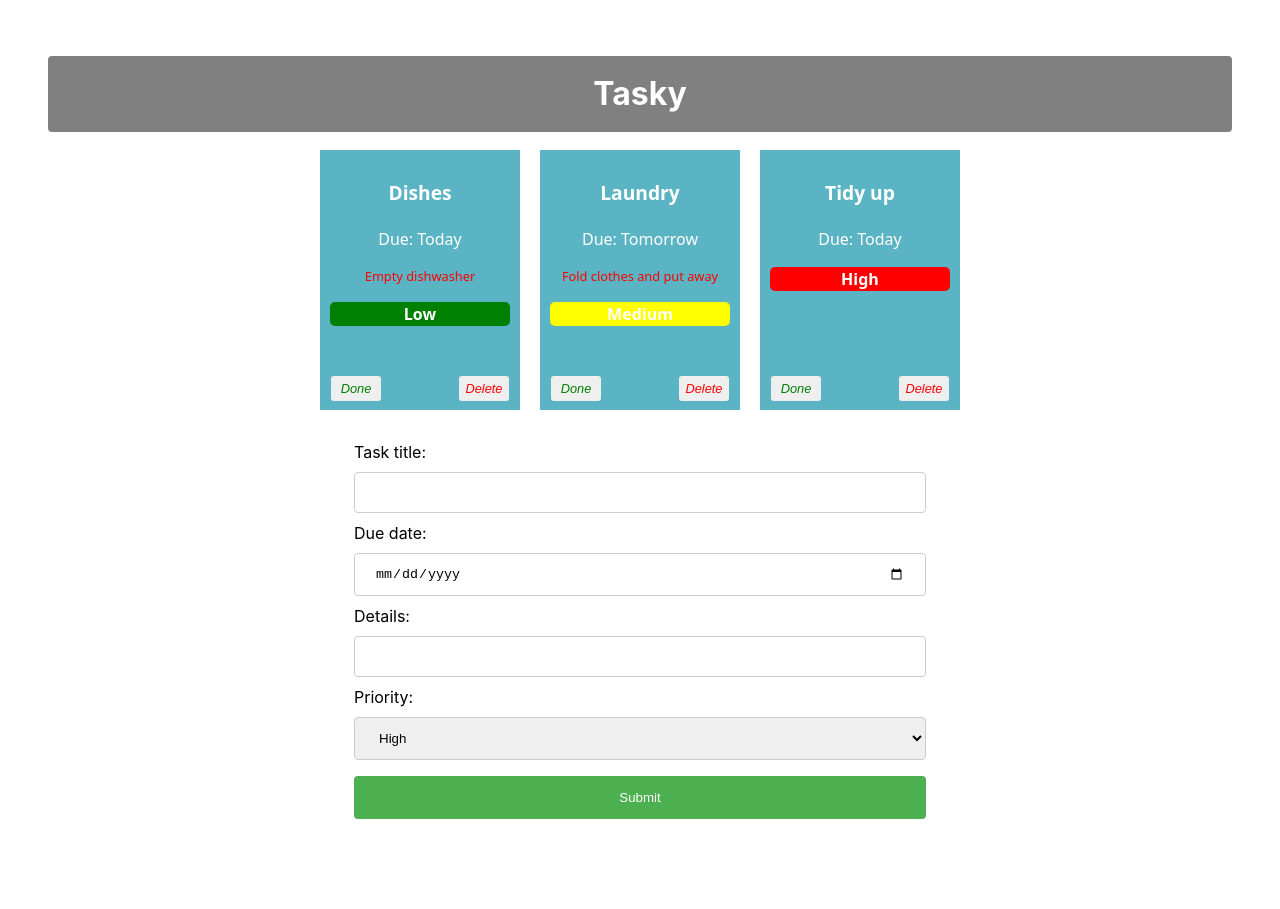
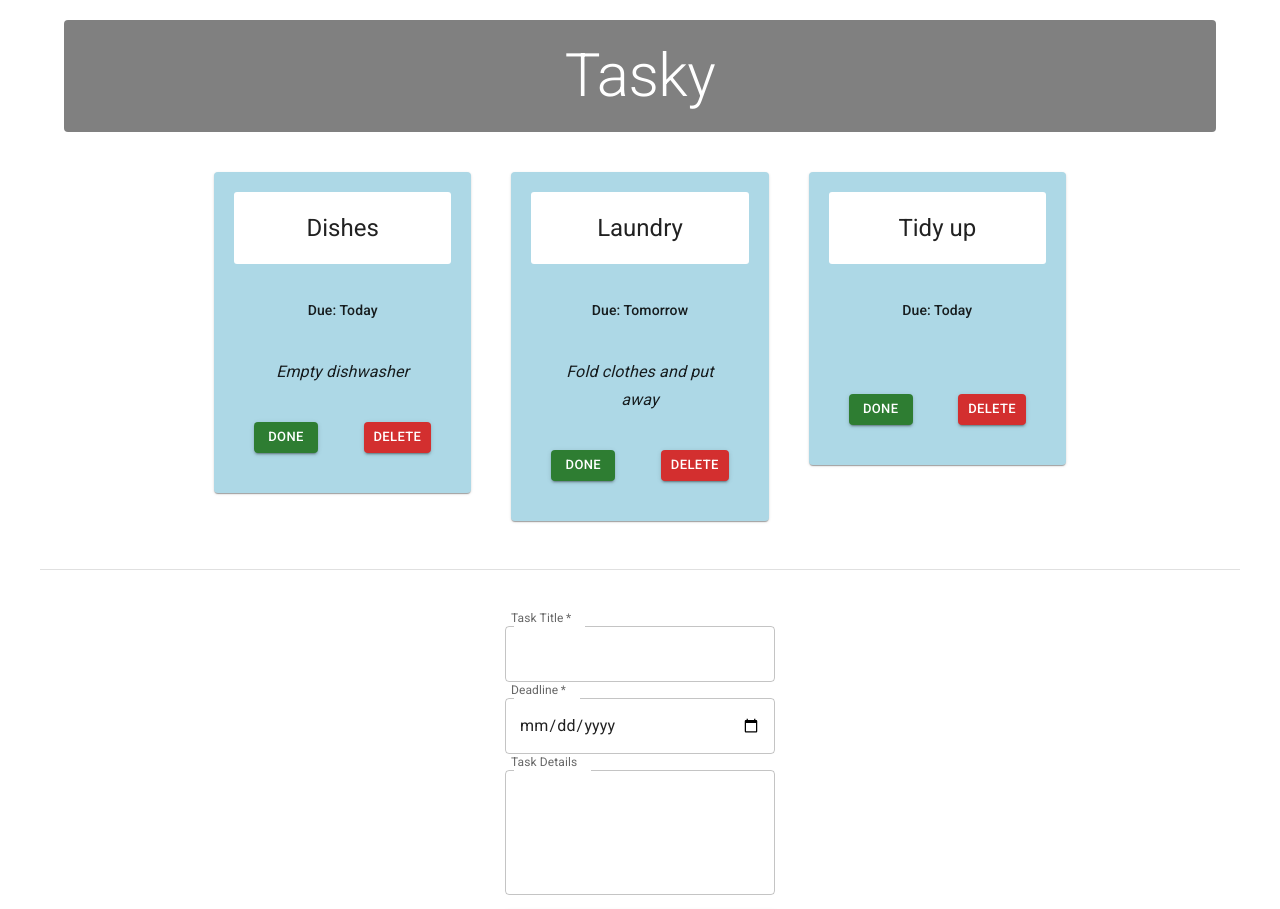
Before and after one commit to NoOne6879/react-basics-lab, a React (Vite) app in the folder tasky/: page / in a window 1280 px wide. Shown: the top 909 px of the page. Built offline with nearby package versions, Linux system fonts and the light colour scheme.

Commit message:
Tasky lab 3 done

```diff
--- a/tasky/index.html
+++ b/tasky/index.html
@@ -2,6 +2,12 @@
 <html lang="en">
   <head>
     <meta charset="UTF-8" />
+    <link rel="preconnect" href="https://fonts.googleapis.com" />
+    <link rel="preconnect" href="https://fonts.gstatic.com" crossorigin />
+    <link
+      rel="stylesheet"
+      href="https://fonts.googleapis.com/css2?family=Roboto:wght@300;400;500;700&display=swap"
+    />
     <link rel="icon" type="image/svg+xml" href="/favicon.svg" />
     <meta name="viewport" content="width=device-width, initial-scale=1.0" />
     <title>tasky</title>
--- a/tasky/package.json
+++ b/tasky/package.json
@@ -10,6 +10,10 @@
     "preview": "vite preview"
   },
   "dependencies": {
+    "@emotion/react": "^11.14.0",
+    "@emotion/styled": "^11.14.1",
+    "@mui/icons-material": "^9.4.0",
+    "@mui/material": "^9.4.0",
     "react": "^19.2.8",
     "react-dom": "^19.2.8",
     "uuid": "^14.0.2"
--- a/tasky/src/App.css
+++ b/tasky/src/App.css
@@ -13,98 +13,3 @@
   border: none;
   border-radius: 4px;
 }
-
-div {
-  padding: 20px;
-}
-
-.container {
-  text-align: center;
-}
-
-.card {
-  display: inline-block;
-  vertical-align: top;
-  font-family: system-ui;
-  background: #5bb4c4;
-  color: white;
-  text-align: center;
-  width: 180px;
-  height: 240px;
-  margin: 10px;
-  padding: 10px;
-  position: relative;
-}
-
-.title {
-  font-weight: bold;
-  font-size: 1.2em;
-}
-
-.description {
-  font-style: xitalic;
-  font-size: 0.8em;
-  color: red;
-}
-
-.priority {
-  font-weight: bold;
-  border-radius: 5px;
-}
-
-button {
-  border: none;
-  border-radius: 3px;
-  font-style: italic;
-  font-size: 0.8em;
-  margin: 4px 6px;
-  width: 50px;
-  height: 25px;
-}
-
-.doneButton {
-  position: absolute;
-  bottom: 5px;
-  left: 5px;
-  color: green;
-}
-
-.deleteButton {
-  position: absolute;
-  bottom: 5px;
-  right: 5px;
-  color: red;
-}
-
-input[type="text"],
-input[type="date"],
-select {
-  width: 100%;
-  padding: 12px 20px;
-  margin: 8px 0;
-  display: inline-block;
-  border: 1px solid #ccc;
-  border-radius: 4px;
-  box-sizing: border-box;
-}
-
-input[type="submit"] {
-  width: 100%;
-  background-color: #4caf50;
-  color: white;
-  padding: 14px 20px;
-  margin: 8px 0;
-  border: none;
-  border-radius: 4px;
-  cursor: pointer;
-}
-
-input[type="submit"]:hover {
-  background-color: #45a049;
-}
-
-form {
-  text-align: left;
-  width: 50%;
-  margin: auto;
-}
--- a/tasky/src/App.jsx
+++ b/tasky/src/App.jsx
@@ -3,6 +3,9 @@
 import AddTaskForm from "./components/Form";
 import React, { useState } from "react";
 import { v4 as uuidv4 } from "uuid";
+import Typography from "@mui/material/Typography";
+import Container from "@mui/material/Container";
+import Grid from "@mui/material/Grid";
 
 function App() {
   const [taskState, setTaskState] = useState({
@@ -88,20 +91,70 @@
 
   return (
     <div className="container">
-      <h1>Tasky</h1>
+      {/* App Header */}
+      <Container component="main">
+        <Typography
+          component="h1"
+          variant="h2"
+          align="center"
+          gutterBottom
+          sx={{
+            backgroundColor: "gray",
+            textAlign: "center",
+            color: "white",
+            padding: "20px",
+            margin: "20px 0 40px 0",
+            borderRadius: "4px",
+          }}
+        >
+          Tasky
+        </Typography>
+      </Container>
+      {/* End App Header */}
+
+      {/* Task Card Grid */}
+      <Container maxWidth="md" component="main">
+        <Grid
+          container
+          spacing={5}
+          sx={{
+            justifyContent: "center",
+          }}
+        >
           {taskState.tasks.map((task, index) => (
             <Task
               title={task.title}
               description={task.description}
               deadline={task.deadline}
-          priority={task.priority}
               done={task.done}
+              key={task.id}
               markDone={() => doneHandler(index)}
               deleteTask={() => deleteHandler(index)}
-          key={task.id}
             />
           ))}
+        </Grid>
+      </Container>
+      {/* End Task Card Grid */}
+
+      {/* Footer - Add Task Form */}
+      <Container
+        component="footer"
+        sx={{
+          borderTop: (theme) => `1px solid ${theme.palette.divider}`,
+          my: 6,
+          py: 6,
+        }}
+      >
+        <Grid
+          container
+          sx={{
+            justifyContent: "center",
+          }}
+        >
           <AddTaskForm submit={formSubmitHandler} change={formChangeHandler} />
+        </Grid>
+      </Container>
+      {/* End Footer */}
     </div>
   );
 }
--- a/tasky/src/components/Form.jsx
+++ b/tasky/src/components/Form.jsx
@@ -1,47 +1,65 @@
+import Box from "@mui/material/Box";
+import TextField from "@mui/material/TextField";
+import Button from "@mui/material/Button";
+
 const AddTaskForm = (props) => {
   return (
+    <Box
+      component="form"
+      sx={{
+        "& .MuiOutlinedInput-root": { m: 1, width: "30ch" },
+      }}
+      onSubmit={props.submit}
+    >
       <div>
-      <form onSubmit={props.submit}>
-        <label>
-          Task title:
-          <input
-            type="text"
+        <TextField
+          required
+          id="outlined-required"
           name="title"
-            required
+          label="Task Title"
+          slotProps={{ inputLabel: { shrink: true } }}
           onChange={(event) => props.change(event)}
         />
-        </label>
-        <br />
-        <label>
-          Due date:
-          <input
+      </div>
+
+      <div>
+        <TextField
+          required
+          name="deadline"
+          label="Deadline"
+          slotProps={{ inputLabel: { shrink: true } }}
           type="date"
-            name="deadline"
-            required
           onChange={(event) => props.change(event)}
         />
-        </label>
-        <br />
-        <label>
-          Details:
-          <input
-            type="text"
+      </div>
+
+      <div>
+        <TextField
           name="description"
+          id="outlined-multiline-static"
+          label="Task Details"
+          slotProps={{ inputLabel: { shrink: true } }}
+          multiline
+          rows={4}
           onChange={(event) => props.change(event)}
         />
-        </label>
-        <br />
-        <label>
-          Priority:
-          <select name="priority" onChange={(event) => props.change(event)}>
-            <option value="High">High</option>
-            <option value="Medium">Medium</option>
-            <option value="Low">Low</option>
-          </select>
-        </label>
-        <input type="submit" value="Submit" />
-      </form>
       </div>
+
+      <div>
+        <Button
+          type="submit"
+          variant="contained"
+          color="primary"
+          sx={{
+            m: 1,
+            p: 1,
+            width: "95%",
+          }}
+        >
+          Add Task
+        </Button>
+      </div>
+    </Box>
   );
 };
 
--- a/tasky/src/components/Task.jsx
+++ b/tasky/src/components/Task.jsx
@@ -1,32 +1,81 @@
+import Box from "@mui/material/Box";
+import Button from "@mui/material/Button";
+import Card from "@mui/material/Card";
+import CardActions from "@mui/material/CardActions";
+import CardContent from "@mui/material/CardContent";
+import CardHeader from "@mui/material/CardHeader";
+import Grid from "@mui/material/Grid";
+import Typography from "@mui/material/Typography";
+
 const Task = (props) => {
   return (
-    <div
-      className="card"
-      style={{ backgroundColor: props.done ? "lightgrey" : "#5bb4c4" }}
-    >
-      <p className="title">{props.title}</p>
-      <p>Due: {props.deadline}</p>
-      <p className="description">{props.description}</p>
-      <p
-        className="priority"
-        style={{
-          backgroundColor:
-            props.priority === "High"
-              ? "red"
-              : props.priority === "Medium"
-                ? "yellow"
-                : "green",
+    <Grid key={props.id} size={{ xs: 12, md: 4 }}>
+      <Card
+        sx={{
+          backgroundColor: props.done ? "lightgrey" : "lightblue",
+          padding: "20px",
         }}
       >
-        {props.priority}
-      </p>
-      <button onClick={props.markDone} className="doneButton">
-        Done
-      </button>
-      <button className="deleteButton" onClick={props.deleteTask}>
-        Delete
-      </button>
-    </div>
+        <CardHeader
+          title={props.title}
+          sx={{
+            backgroundColor: "white",
+            borderRadius: "3px",
+            padding: "20px",
+            textAlign: "center",
+          }}
+        />
+        <CardContent>
+          <Box
+            sx={{
+              display: "flex",
+              justifyContent: "center",
+              alignItems: "baseline",
+              mb: 2,
+              padding: "20px",
+            }}
+          >
+            <Typography component="p" variant="subtitle2" color="text.primary">
+              Due: {props.deadline}
+            </Typography>
+          </Box>
+
+          <Typography
+            component="p"
+            variant="subtitle1"
+            align="center"
+            sx={{ fontStyle: "italic" }}
+          >
+            {props.description}
+          </Typography>
+        </CardContent>
+
+        <CardActions
+          sx={{
+            justifyContent: "space-between",
+            padding: "20px",
+          }}
+        >
+          <Button
+            variant="contained"
+            size="small"
+            color="success"
+            onClick={props.markDone}
+          >
+            Done
+          </Button>
+
+          <Button
+            variant="contained"
+            size="small"
+            color="error"
+            onClick={props.deleteTask}
+          >
+            Delete
+          </Button>
+        </CardActions>
+      </Card>
+    </Grid>
   );
 };
 
```
Also changed, not shown: 1 other file (tests, documents, lock files or other folders). Lines whose indentation alone changed are shown as unchanged.
